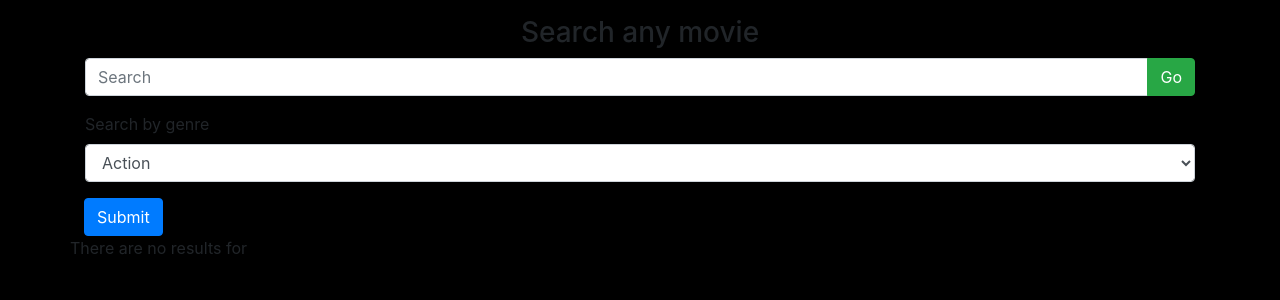
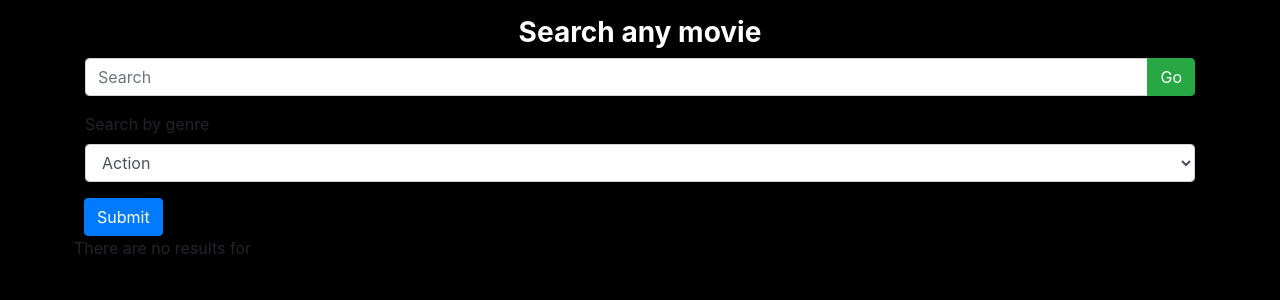
Before and after one commit to uroskg99/PIA-homeworks, a PHP site: page /home.php in a window 1280 px wide. Shown: the part 60-360 px from the top of the page. Run offline with PHP 8.4, Linux system fonts and the light colour scheme; the visitor is signed in with stand-in values (Sample User, id 1); data that the repository does not hold is empty.

Commit message:
Commit 9 - Updated file 'home.css'

```diff
--- a/hw-4/home.css
+++ b/hw-4/home.css
@@ -49,3 +49,20 @@ h2 {
     margin-right: 25px;
     font-weight: bold;
 }
+
+.row {
+    display: flex;
+    flex-wrap: wrap;
+    padding: 0 4px;
+}
+
+.text-center {
+    color: white;
+    font-weight: bold;
+}
+
+.col-sm-4 {
+    width: 160px;
+    background-color: white;
+    text-align: center;
+}
```
